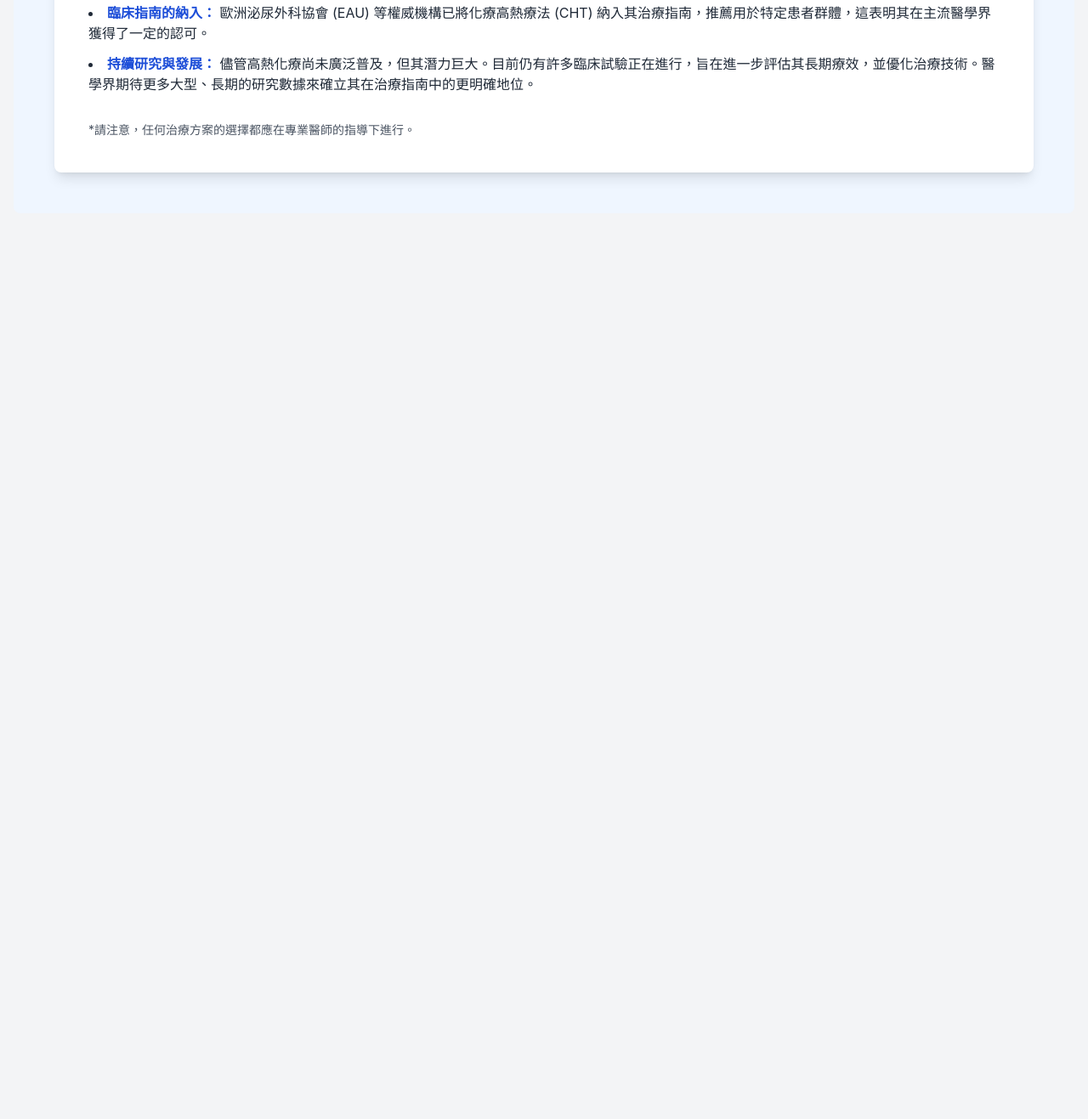
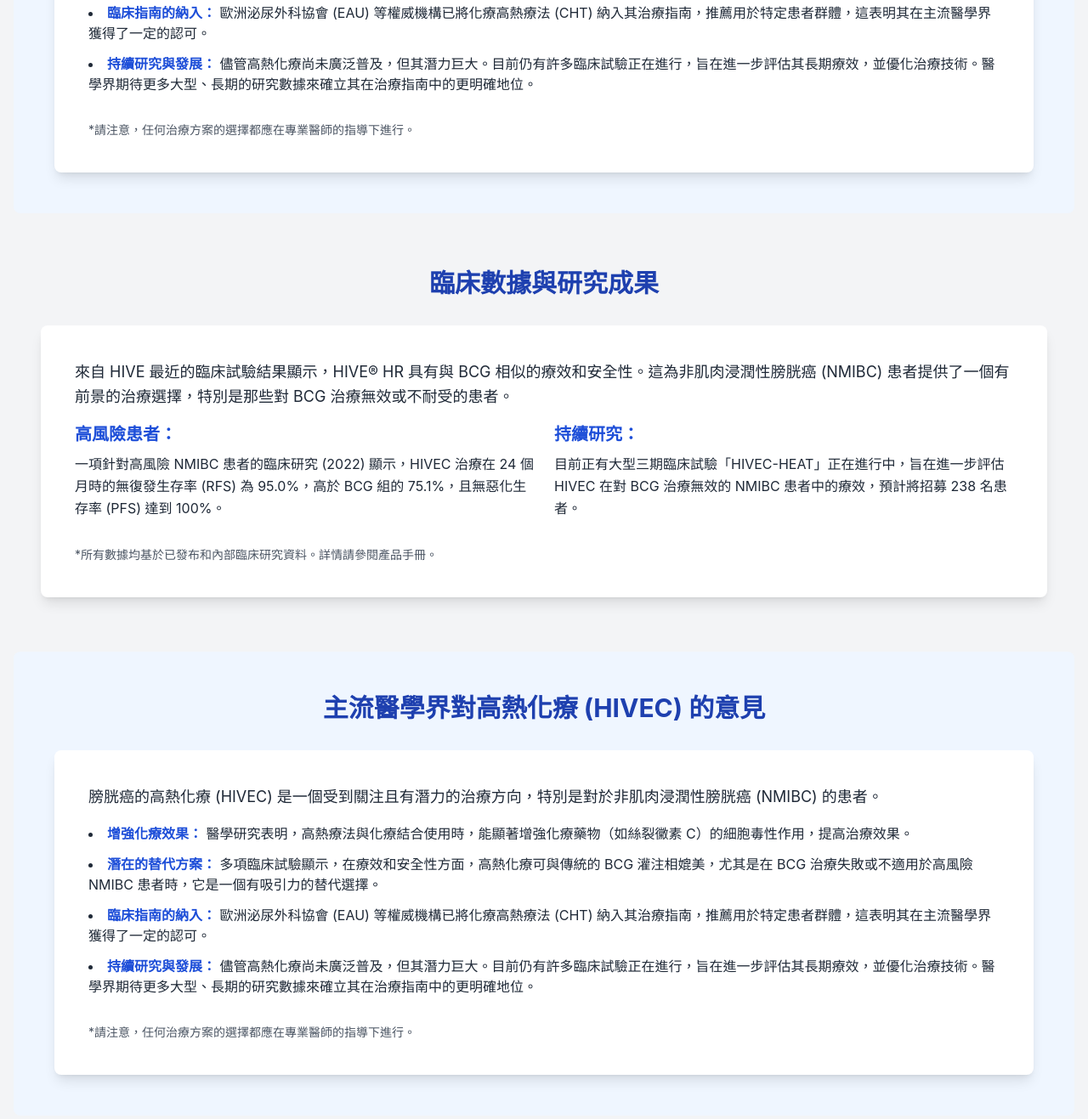
Before and after one commit to yy3114/HIVE-Bladder-Cancer-Website, a plain HTML site: page Index.html in a window 1280 px wide. Shown: the part 2399-3716 px from the top of the page at 85% size. Before the commit the page ends 2666 px from the top, so only its background shows below. Drawn offline with nearby package versions, Linux system fonts and the light colour scheme.

Commit message:
Update Index.html

```diff
--- a/Index.html
+++ b/Index.html
@@ -157,3 +157,58 @@
 
 </body>
 </html>
+
+    </section>
+
+    <!-- 臨床數據與研究 -->
+    <section class="py-12 px-6 md:px-12">
+        <h3 class="text-3xl font-bold text-center text-blue-800 mb-8">
+            臨床數據與研究成果
+        </h3>
+        <div class="bg-white p-6 md:p-10 rounded-lg shadow-lg">
+            <p class="text-lg mb-4 leading-relaxed">
+                來自 HIVE 最近的臨床試驗結果顯示，HIVE® HR 具有與 BCG 相似的療效和安全性。這為非肌肉浸潤性膀胱癌 (NMIBC) 患者提供了一個有前景的治療選擇，特別是那些對 BCG 治療無效或不耐受的患者。
+            </p>
+            <div class="grid grid-cols-1 md:grid-cols-2 gap-6">
+                <div>
+                    <h4 class="text-xl font-semibold text-blue-700 mb-2">高風險患者：</h4>
+                    <p class="text-base leading-relaxed">
+                        一項針對高風險 NMIBC 患者的臨床研究 (2022) 顯示，HIVEC 治療在 24 個月時的無復發生存率 (RFS) 為 95.0%，高於 BCG 組的 75.1%，且無惡化生存率 (PFS) 達到 100%。
+                    </p>
+                </div>
+                <div>
+                    <h4 class="text-xl font-semibold text-blue-700 mb-2">持續研究：</h4>
+                    <p class="text-base leading-relaxed">
+                        目前正有大型三期臨床試驗「HIVEC-HEAT」正在進行中，旨在進一步評估 HIVEC 在對 BCG 治療無效的 NMIBC 患者中的療效，預計將招募 238 名患者。
+                    </p>
+                </div>
+            </div>
+            <p class="text-left text-sm text-gray-600 mt-8">
+                *所有數據均基於已發布和內部臨床研究資料。詳情請參閱產品手冊。
+            </p>
+        </div>
+    </section>
+
+    <!-- 主流醫學界意見 -->
+    <section class="py-12 px-6 md:px-12 bg-blue-50 rounded-lg m-4">
+        <h3 class="text-3xl font-bold text-center text-blue-800 mb-8">
+            主流醫學界對高熱化療 (HIVEC) 的意見
+        </h3>
+        <div class="bg-white p-6 md:p-10 rounded-lg shadow-lg">
+            <p class="text-lg mb-4 leading-relaxed">
+                膀胱癌的高熱化療 (HIVEC) 是一個受到關注且有潛力的治療方向，特別是對於非肌肉浸潤性膀胱癌 (NMIBC) 的患者。
+            </p>
+            <ul class="list-disc list-inside text-base space-y-3">
+                <li><strong class="text-blue-700">增強化療效果：</strong> 醫學研究表明，高熱療法與化療結合使用時，能顯著增強化療藥物（如絲裂黴素 C）的細胞毒性作用，提高治療效果。</li>
+                <li><strong class="text-blue-700">潛在的替代方案：</strong> 多項臨床試驗顯示，在療效和安全性方面，高熱化療可與傳統的 BCG 灌注相媲美，尤其是在 BCG 治療失敗或不適用於高風險 NMIBC 患者時，它是一個有吸引力的替代選擇。</li>
+                <li><strong class="text-blue-700">臨床指南的納入：</strong> 歐洲泌尿外科協會 (EAU) 等權威機構已將化療高熱療法 (CHT) 納入其治療指南，推薦用於特定患者群體，這表明其在主流醫學界獲得了一定的認可。</li>
+                <li><strong class="text-blue-700">持續研究與發展：</strong> 儘管高熱化療尚未廣泛普及，但其潛力巨大。目前仍有許多臨床試驗正在進行，旨在進一步評估其長期療效，並優化治療技術。醫學界期待更多大型、長期的研究數據來確立其在治療指南中的更明確地位。</li>
+            </ul>
+            <p class="text-left text-sm text-gray-600 mt-8">
+                *請注意，任何治療方案的選擇都應在專業醫師的指導下進行。
+            </p>
+        </div>
+    </section>
+
+</body>
+</html>
```
